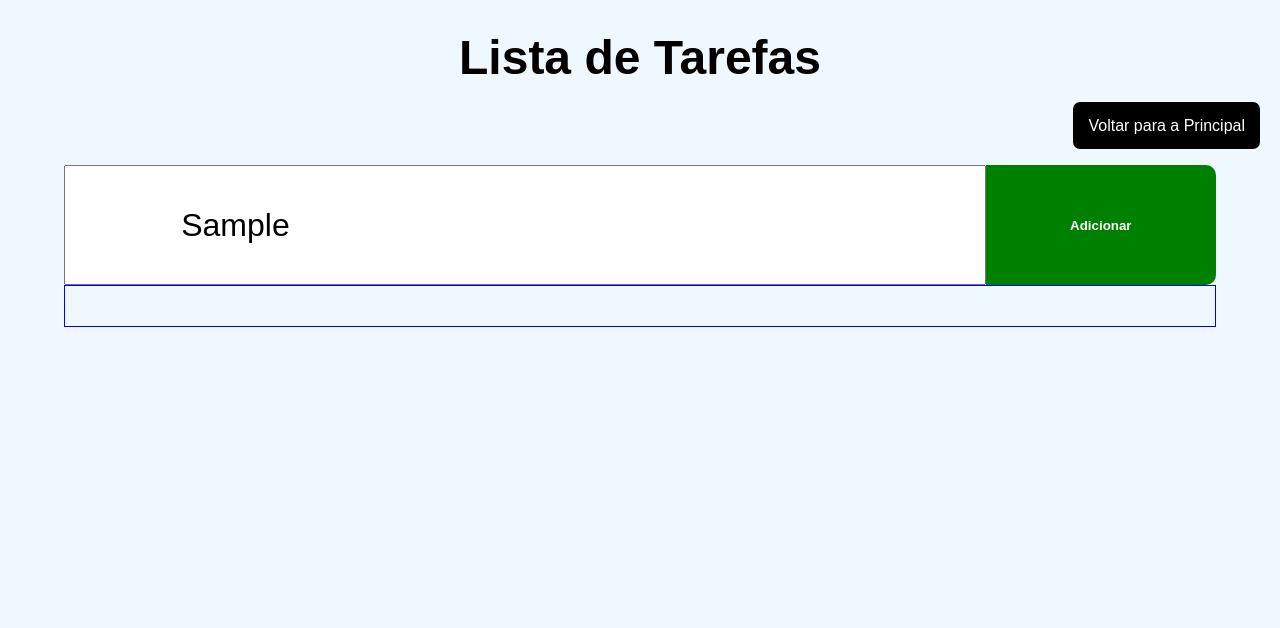
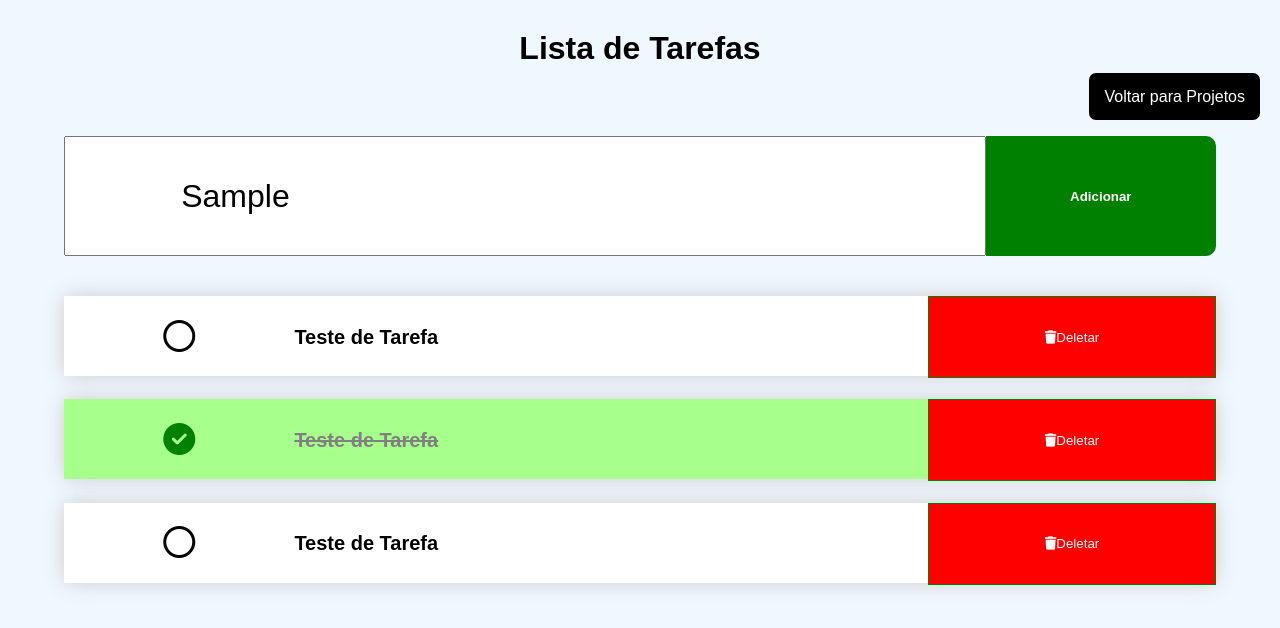
Before and after one commit to Ifartote/Programa--o, a plain HTML site: page Projetos/Projeto 1/projeto1.html in a window 1280 px wide. Both pictures are taken after typing "Sample" into the empty fields and a click on the button "Adicionar". Drawn offline with Linux system fonts and the light colour scheme.

Commit message:
Projetosss

```diff
--- a/Projetos/Projeto 1/projeto1.css
+++ b/Projetos/Projeto 1/projeto1.css
@@ -11,14 +11,18 @@ body{
 
 }
 
-h1{
+.topo{
     text-align: center;
-    font-size: 3rem;
+    font-size: 1rem;
     margin-top: 30px;
+
+}
+.topo a{
+    text-decoration:none;
+    color:black;
 }
 .link{
     text-align: right;
-    margin-top:30px;
 
 }
 .link a{
@@ -29,11 +33,13 @@ h1{
     border-radius: 7px;
     color:white;
     margin-right: 20px;
-    margin-top: 0px;
+
 }
-link a:hover{
+.link a:hover{
     background-color: white;
     color:black;
+    border:5px solid black;
+    border-radius: 7px;
 
 }
 header{
@@ -68,7 +74,53 @@ main{
     flex-flow: row wrap;
     width:90%;
     margin: auto auto;
-    border:1px solid blue;
+    /*border:1px solid blue;*/
     padding-top:40px;
 
 }
+.item{
+    display:flex;
+    flex-flow:row wrap;
+    justify-content: center;
+    align-items: center;
+    background: white;
+    height: 80px;
+    width: 100%;
+    box-shadow: 0 0 20px #ccc;
+    margin-bottom:2%;
+}
+.item.clicado{
+    background: #a7ff8c;
+}
+.item.clicado .item-nome{
+    text-decoration: line-through;
+    color:gray;
+
+}
+.item-icone{
+    flex:20%;
+   /* border:1px solid orange;*/
+    text-align: center;
+    font-size: 2rem;
+}
+.item-nome{
+    flex:55%;
+    /*border:1px solid deeppink;*/
+    font-size: 20px;
+    font-weight: bold;
+}
+.item-botao{
+    flex:25%;
+    border:1px solid green;
+}
+.delete{
+    background-color: red;
+    color:white;
+    border:none;
+    padding:10px;
+    height:80px;
+    width:100%;
+}
+.fa-circle-check{
+    color:green;
+}
--- a/Projetos/Projeto 1/projeto1.html
+++ b/Projetos/Projeto 1/projeto1.html
@@ -5,38 +5,59 @@
     <meta charset="UTF-8">
     <meta name="viewport" content="width=device-width, initial-scale=1.0">
     <link rel="stylesheet" href="projeto1.css">
+    <link rel="stylesheet" href="https://cdnjs.cloudflare.com/ajax/libs/font-awesome/6.5.0/css/all.min.css">
+
     <title> Lista de Tarefas</title>
 
 </head>
 
 <body>
-    <div class="Topo">
-        <h1>Lista de Tarefas</h1>
+    <div class="topo">
+        <a href="/index.html">
+            <h1>Lista de Tarefas</h1>
+        </a>
         <div class="link">
-            <a href="/index.html">Voltar para a Principal</a>
+            <a href="/Projetos/projetos.html">Voltar para Projetos</a>
+
+
         </div>
     </div>
 
     <header>
         <input id="inputTarefa" type="text" placeholder="Digite sua Tarefa">
-        <button class="add">Adicionar</button>
+        <button onclick="addTarefa()" id="btn-add" class="add">Adicionar</button>
     </header>
 
     <main id="areaLista">
 
         <div class="item">
             <div class="item-icone">
+                <i class="fa-regular fa-circle"></i>
 
             </div>
             <div class="item-nome">
+                Teste de Tarefa
 
             </div>
             <div class="item-botao">
+                <button class="delete"><i class="fa-solid fa-trash"></i>Deletar</button>
 
             </div>
 
         </div>
+        <div class="item clicado">
+            <div class="item-icone">
+                <i class="fa-solid fa-circle-check"></i>
 
+            </div>
+            <div class="item-nome">
+                Teste de Tarefa
+
+            </div>
+            <div class="item-botao">
+                <button class="delete"><i class="fa-solid fa-trash"></i>Deletar</button>
+
+            </div>
 
     </main>
 
--- a/Projetos/Projeto 1/projeto1.js
+++ b/Projetos/Projeto 1/projeto1.js
@@ -0,0 +1,31 @@
+let input = document.getElementById('inputTarefa');
+let btnAdd = document.getElementById('btn-add');
+let main = document.getElementById('areaLista');
+
+function addTarefa() {
+    //Pegar o valor digitado no INPUT
+    let valorInput = input.value;
+
+  // Se não for vazio, nem nulo, nem indefinido
+  if((valorInput !=="") && (valorInput!==null) && (valorInput!==undefined)){
+    let novoItem = `<div class="item">
+            <div class="item-icone">
+                <i class="fa-regular fa-circle"></i>
+
+            </div>
+            <div class="item-nome">
+                Teste de Tarefa
+            </div>
+            <div class="item-botao">
+                <button class="delete"><i class="fa-solid fa-trash"></i>Deletar</button>
+
+            </div>`;
+
+            main.innerHTML += novoItem;
+
+
+
+  }
+
+
+}
```
Also changed, not shown: Projetos/projetos.css (+4 -3 lines), Projetos/projetos.html (+2 -1 lines).
